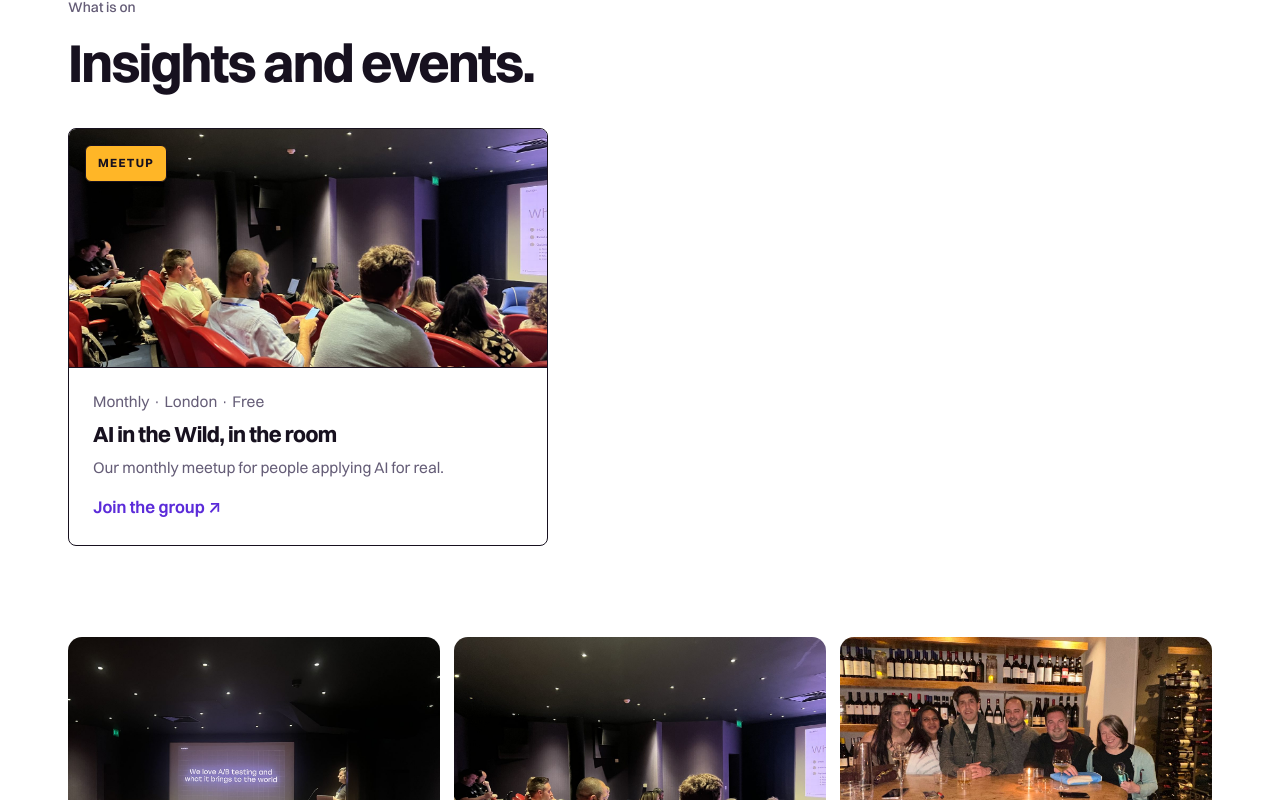
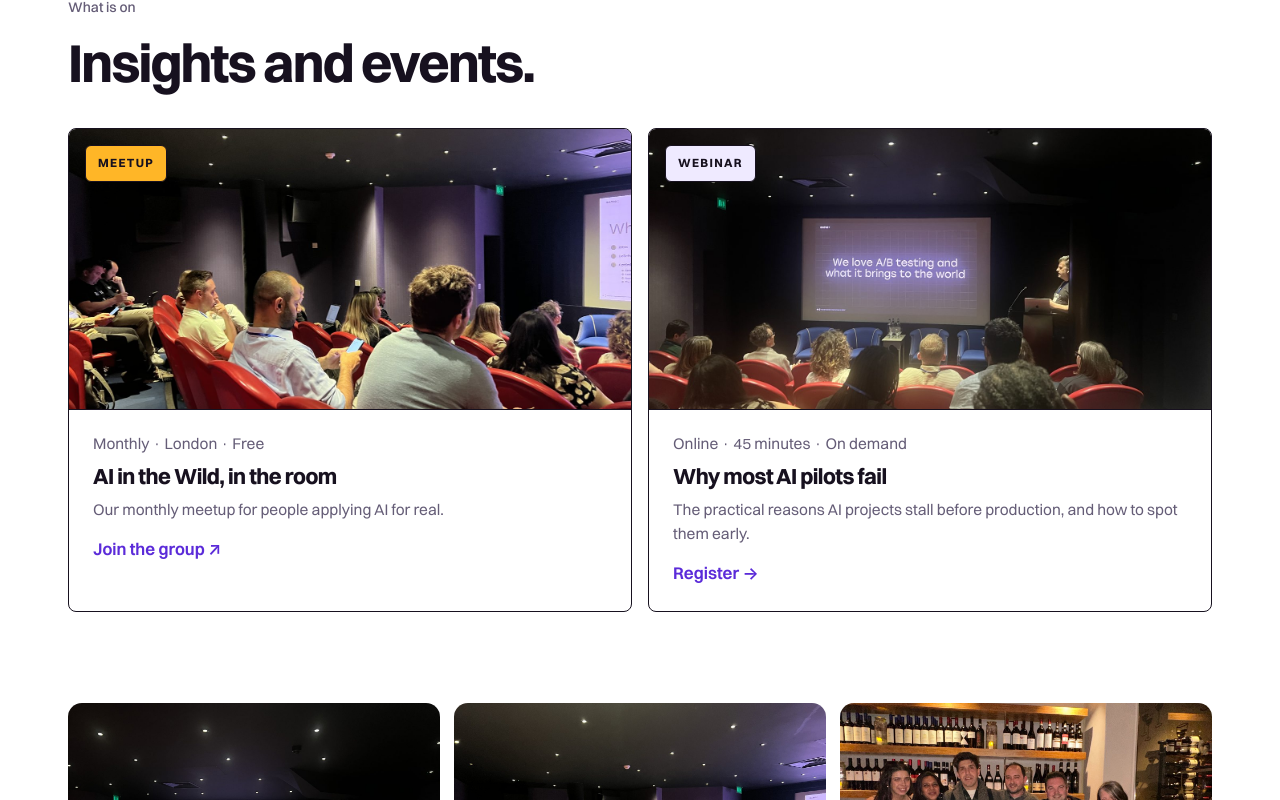
Before and after one commit to MAK201519/analogiq-, a Next.js app: page /ai-in-the-wild in a window 1280 px wide. Shown: the part 720-1520 px from the top of the page. Built offline with nearby package versions, Linux system fonts and the light colour scheme.

Commit message:
Re-enable why-ai-pilots-fail webinar: restore hub card, indexable, sitemap, add date (Thu 15 Oct 2pm)

```diff
--- a/app/ai-in-the-wild/page.tsx
+++ b/app/ai-in-the-wild/page.tsx
@@ -58,7 +58,7 @@ export default function AIInTheWildPage() {
         <div className="wrap">
           <p className="q">What is on</p>
           <h2 className="big">Insights and events.</h2>
-          <div style={{ marginTop: 36, maxWidth: 480 }}>
+          <div className="evgrid evgrid-2">
             {/* Meetup card */}
             <a
               className="evcard"
@@ -78,8 +78,8 @@ export default function AIInTheWildPage() {
               </div>
             </a>
 
-            {/* Webinar card — hidden for launch, re-enable next week */}
-            {/* <a className="evcard" href="/events/why-ai-pilots-fail" target="_blank" rel="noopener noreferrer">
+            {/* Webinar card */}
+            <a className="evcard" href="/events/why-ai-pilots-fail" target="_blank" rel="noopener noreferrer">
               <div className="evpic">
                 <img src="/img/event-talk-ab.jpg" alt="" />
                 <span className="evtag lilac">Webinar</span>
@@ -91,9 +91,9 @@ export default function AIInTheWildPage() {
                   The practical reasons AI projects stall before production, and
                   how to spot them early.
                 </p>
-                <span className="igo">Watch &#8594;</span>
+                <span className="igo">Register &#8594;</span>
               </div>
-            </a> */}
+            </a>
           </div>
         </div>
       </section>
--- a/app/events/why-ai-pilots-fail/PageClient.tsx
+++ b/app/events/why-ai-pilots-fail/PageClient.tsx
@@ -111,7 +111,7 @@ export default function PageClient() {
             <p className="kick">
               <span className="tag">Free webinar</span>
               <span>From the AI in the Wild meetup</span>
-              <span>Date TBC</span>
+              <span>Thursday 15 October, 2pm UK</span>
               <span>45 minutes</span>
             </p>
             <h1>Why most AI marketing pilots fail</h1>
@@ -159,7 +159,7 @@ export default function PageClient() {
               <>
                 <h2>Save your seat</h2>
                 <p className="when">
-                  <b>Live webinar.</b> Date TBC, 2pm UK. 45 minutes.
+                  <b>Live webinar.</b> Thursday 15 October, 2pm UK. 45 minutes.
                   <br />
                   Can&rsquo;t make it live? Register anyway and we&rsquo;ll
                   send the recording.
--- a/app/events/why-ai-pilots-fail/page.tsx
+++ b/app/events/why-ai-pilots-fail/page.tsx
@@ -6,7 +6,6 @@ export const metadata: Metadata = {
   title: "Why most AI marketing pilots fail | AI in the Wild | Analogiq",
   description:
     "Seven reasons AI proofs of concept stall inside marketing teams, and the six things the ones that survive have in common. A 45-minute webinar from the AI in the Wild meetup.",
-  robots: { index: false },
   alternates: { canonical: "https://analogiq.io/events/why-ai-pilots-fail" },
   openGraph: {
     title: "Why most AI marketing pilots fail",
```
Also changed, not shown: 1 other file (tests, documents, lock files or other folders).
